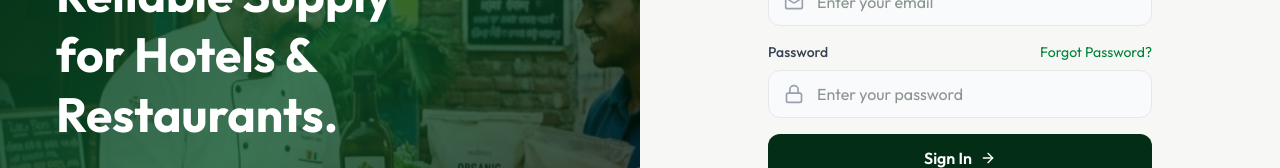
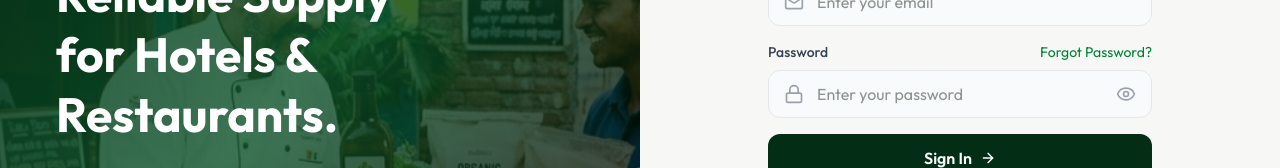
Before and after one commit to dailyfreshup/DailyFresh, a React (Vite) app in the folder client/: page /login in a window 1280 px wide. Shown: the part 354-522 px from the top of the page. Built offline with nearby package versions, Linux system fonts and the light colour scheme; no server answers.

Commit message:
Add feature to show password

```diff
--- a/client/src/pages/Login.tsx
+++ b/client/src/pages/Login.tsx
@@ -8,6 +8,8 @@ import {
   UserIcon,
   ArrowRightIcon,
   PhoneIcon,
+  EyeIcon,
+  EyeOffIcon,
 } from "lucide-react";
 import { useAuth } from "../context/authContext";
 import toast from "react-hot-toast";
@@ -18,6 +20,7 @@ const Login = () => {
   const [email, setEmail] = useState("");
   const [phone, setPhone] = useState("");
   const [password, setPassword] = useState("");
+  const [showPassword, setShowPassword] = useState(false);
   const [otp, setOtp] = useState("");
   const [showOtp, setShowOtp] = useState(false);
   const [loading, setLoading] = useState(false);
@@ -254,14 +257,27 @@ const Login = () => {
                 <LockIcon className="absolute left-4 top-1/2 -translate-y-1/2 size-5 text-gray-400" />
 
                 <input
-                  type="password"
+                  type={showPassword ? "text" : "password"}
                   value={password}
                   onChange={(e) => setPassword(e.target.value)}
                   placeholder="Enter your password"
                   disabled={!isLogin && showOtp}
                   required
-                  className="w-full h-11 sm:h-12 pl-12 pr-4 rounded-xl border border-gray-200 bg-gray-50 focus:bg-white focus:border-green-700 outline-none transition-all"
+                  className="w-full h-11 sm:h-12 pl-12 pr-12 rounded-xl border border-gray-200 bg-gray-50 focus:bg-white focus:border-green-700 outline-none transition-all"
                 />
+
+                <button
+                  type="button"
+                  onClick={() => setShowPassword(!showPassword)}
+                  className="absolute right-4 top-1/2 -translate-y-1/2 text-gray-400 hover:text-gray-700 transition-colors"
+                  tabIndex={-1}
+                >
+                  {showPassword ? (
+                    <EyeOffIcon className="size-5" />
+                  ) : (
+                    <EyeIcon className="size-5" />
+                  )}
+                </button>
               </div>
             </div>
             {!isLogin && showOtp && (
```
